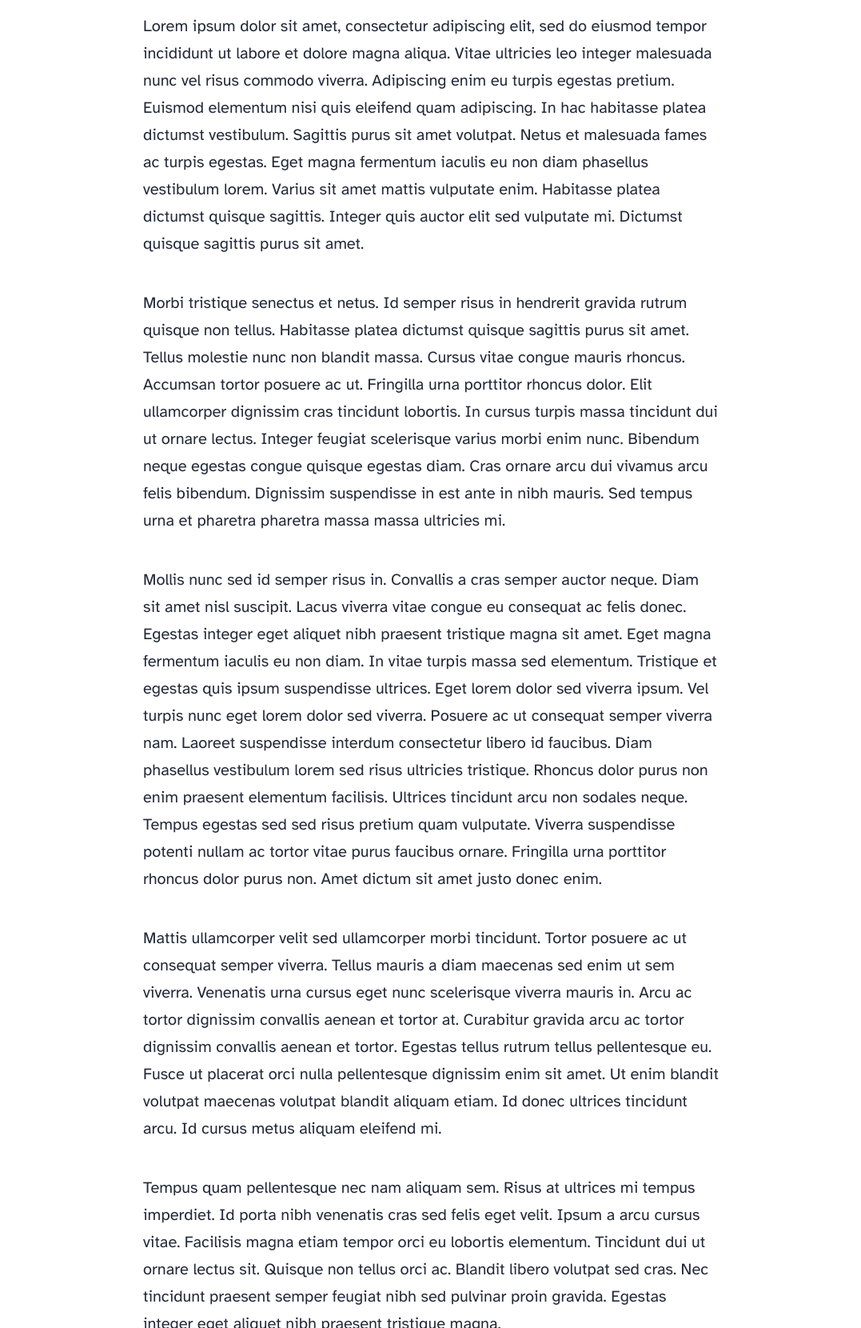
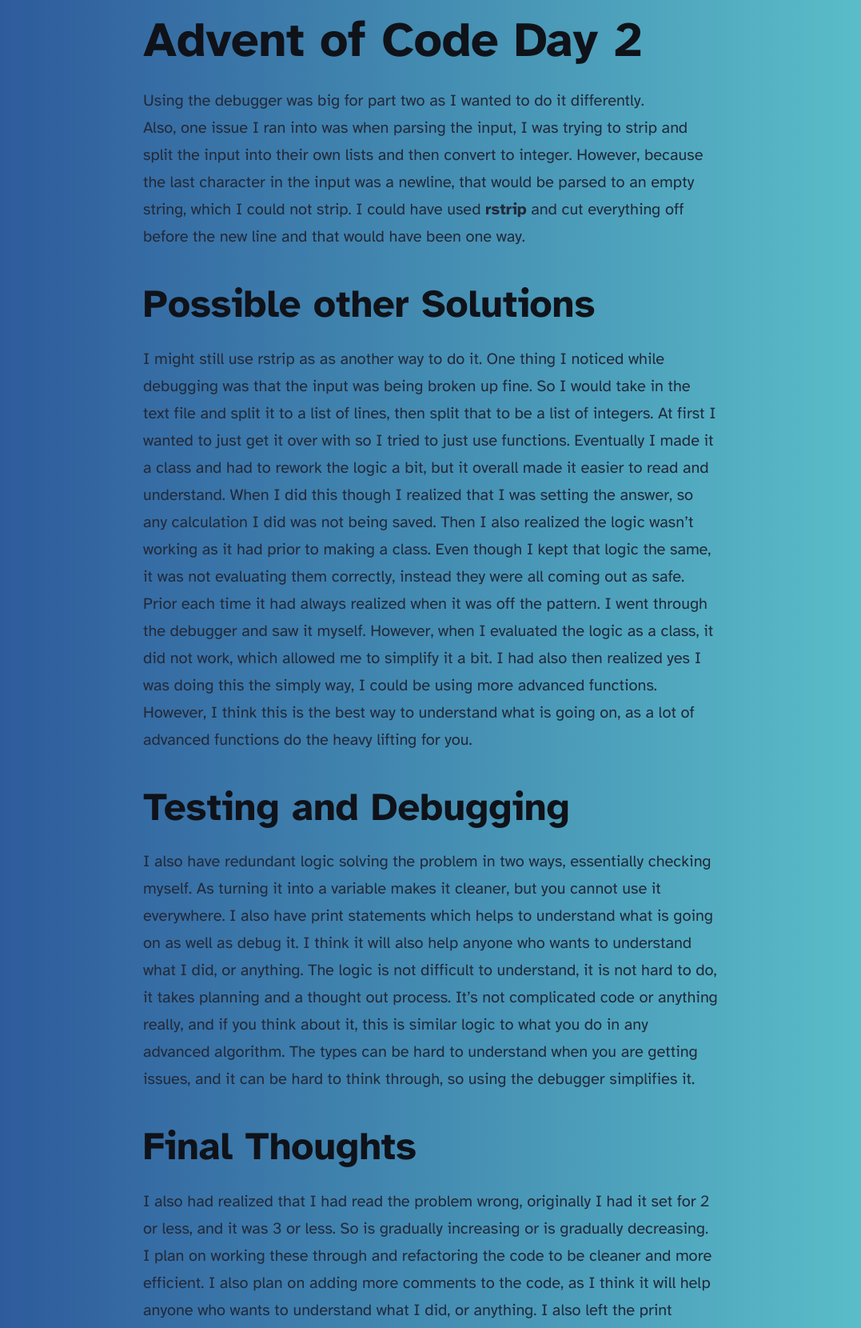
Before and after one commit to MikePfunk28/my-astro-app, an Astro site: page /blog/first-post in a window 1280 px wide. Shown: the part 856-2516 px from the top of the page at 80% size, without its empty margins (101-1178 px from the left). Built offline with nearby package versions, Linux system fonts and the light colour scheme; Astro itself is replaced by a stand-in of ours.

Commit message:
astro cms blog site.  Adding blogs post 5 and 2, still need to add 1, 3, 4.

```diff
--- a/astro.config.mjs
+++ b/astro.config.mjs
@@ -7,7 +7,7 @@ import cloudflare from '@astrojs/cloudflare';
 
 // https://astro.build/config
 export default defineConfig({
-  site: 'https://example.com',
+  site: 'https://mikepfunk.com',
   integrations: [mdx(), sitemap()],
   adapter: cloudflare({
     platformProxy: {
--- a/package.json
+++ b/package.json
@@ -15,7 +15,8 @@
 		"@astrojs/mdx": "^4.2.6",
 		"@astrojs/rss": "^4.0.11",
 		"@astrojs/sitemap": "^3.3.1",
-		"astro": "^5.7.10"
+		"astro": "^5.7.10",
+		"my-astro-app": "file:"
 	},
 	"devDependencies": {
 		"@cloudflare/workers-types": "^4.20250504.0",
--- a/src/consts.ts
+++ b/src/consts.ts
@@ -1,5 +1,5 @@
 // Place any global data in this file.
 // You can import this data from anywhere in your site by using the `import` keyword.
 
-export const SITE_TITLE = 'Astro Blog';
-export const SITE_DESCRIPTION = 'Welcome to my website!';
+export const SITE_TITLE = 'MikePfunk\'s Blog';
+export const SITE_DESCRIPTION = 'Welcome to my Blog!';
--- a/src/content/blog/first-post.md
+++ b/src/content/blog/first-post.md
@@ -4,13 +4,59 @@ description: 'Lorem ipsum dolor sit amet'
 pubDate: 'Jul 08 2022'
 heroImage: '/blog-placeholder-3.jpg'
 ---
+# Advent of Code Day 2
+Using the debugger was big for part two as I wanted to do it differently.
+Also, one issue I ran into was when parsing the input, I was trying to strip
+and split the input into their own lists and then convert to integer.  However,
+because the last character in the input was a newline, that would be parsed
+to an empty string, which I could not strip.  I could have used **rstrip**
+and cut everything off before the new line and that would have been one way.
 
-Lorem ipsum dolor sit amet, consectetur adipiscing elit, sed do eiusmod tempor incididunt ut labore et dolore magna aliqua. Vitae ultricies leo integer malesuada nunc vel risus commodo viverra. Adipiscing enim eu turpis egestas pretium. Euismod elementum nisi quis eleifend quam adipiscing. In hac habitasse platea dictumst vestibulum. Sagittis purus sit amet volutpat. Netus et malesuada fames ac turpis egestas. Eget magna fermentum iaculis eu non diam phasellus vestibulum lorem. Varius sit amet mattis vulputate enim. Habitasse platea dictumst quisque sagittis. Integer quis auctor elit sed vulputate mi. Dictumst quisque sagittis purus sit amet.
+## Possible other Solutions
+I might still use rstrip as as another way to do it.  One thing I noticed
+while debugging was that the input was being broken up fine.  So I would take
+in the text file and split it to a list of lines, then split that to be a list
+of integers.  At first I wanted to just get it over with so I tried to just
+use functions.  Eventually I made it a class and had to rework the logic a
+bit, but it overall made it easier to read and understand.  When I did this
+though I realized that I was setting the answer, so any calculation I did was
+not being saved.  Then I also realized the logic wasn't working as it had
+prior to making a class.  Even though I kept that logic the same, it was not
+evaluating them correctly, instead they were all coming out as safe.  Prior
+each time it had always realized when it was off the pattern.  I went through
+the debugger and saw it myself.  However, when I evaluated the logic as a
+class, it did not work, which allowed me to simplify it a bit.  I had also
+then realized yes I was doing this the simply way, I could be using more
+advanced functions.  However, I think this is the best way to understand what
+is going on, as a lot of advanced functions do the heavy lifting for you.
 
-Morbi tristique senectus et netus. Id semper risus in hendrerit gravida rutrum quisque non tellus. Habitasse platea dictumst quisque sagittis purus sit amet. Tellus molestie nunc non blandit massa. Cursus vitae congue mauris rhoncus. Accumsan tortor posuere ac ut. Fringilla urna porttitor rhoncus dolor. Elit ullamcorper dignissim cras tincidunt lobortis. In cursus turpis massa tincidunt dui ut ornare lectus. Integer feugiat scelerisque varius morbi enim nunc. Bibendum neque egestas congue quisque egestas diam. Cras ornare arcu dui vivamus arcu felis bibendum. Dignissim suspendisse in est ante in nibh mauris. Sed tempus urna et pharetra pharetra massa massa ultricies mi.
+## Testing and Debugging
+I also have redundant logic solving the problem in two ways, essentially
+checking myself.  As turning it into a variable makes it cleaner, but you
+cannot use it everywhere.  I also have print statements which helps to
+understand what is going on as well as debug it.  I think it will also
+help anyone who wants to understand what I did, or anything.  The logic is
+not difficult to understand, it is not hard to do, it takes planning and a
+thought out process.  It's not complicated code or anything really, and if
+you think about it, this is similar logic to what you do in any advanced
+algorithm.  The types can be hard to understand when you are getting issues,
+and it can be hard to think through, so using the debugger simplifies it.
 
-Mollis nunc sed id semper risus in. Convallis a cras semper auctor neque. Diam sit amet nisl suscipit. Lacus viverra vitae congue eu consequat ac felis donec. Egestas integer eget aliquet nibh praesent tristique magna sit amet. Eget magna fermentum iaculis eu non diam. In vitae turpis massa sed elementum. Tristique et egestas quis ipsum suspendisse ultrices. Eget lorem dolor sed viverra ipsum. Vel turpis nunc eget lorem dolor sed viverra. Posuere ac ut consequat semper viverra nam. Laoreet suspendisse interdum consectetur libero id faucibus. Diam phasellus vestibulum lorem sed risus ultricies tristique. Rhoncus dolor purus non enim praesent elementum facilisis. Ultrices tincidunt arcu non sodales neque. Tempus egestas sed sed risus pretium quam vulputate. Viverra suspendisse potenti nullam ac tortor vitae purus faucibus ornare. Fringilla urna porttitor rhoncus dolor purus non. Amet dictum sit amet justo donec enim.
+## Final Thoughts
+I also had realized that I had read the problem wrong, originally I had it
+set for 2 or less, and it was 3 or less.  So is gradually increasing or is
+gradually decreasing.  I plan on working these through and refactoring the
+code to be cleaner and more efficient.  I also plan on adding more comments
+to the code, as I think it will help anyone who wants to understand what I
+did, or anything.  I also left the print statements I used for debugging
+like I said, and both methods arrive at the same answer.  Advent of Code
+Day 2 2024 Done.
 
-Mattis ullamcorper velit sed ullamcorper morbi tincidunt. Tortor posuere ac ut consequat semper viverra. Tellus mauris a diam maecenas sed enim ut sem viverra. Venenatis urna cursus eget nunc scelerisque viverra mauris in. Arcu ac tortor dignissim convallis aenean et tortor at. Curabitur gravida arcu ac tortor dignissim convallis aenean et tortor. Egestas tellus rutrum tellus pellentesque eu. Fusce ut placerat orci nulla pellentesque dignissim enim sit amet. Ut enim blandit volutpat maecenas volutpat blandit aliquam etiam. Id donec ultrices tincidunt arcu. Id cursus metus aliquam eleifend mi.
+## Numpy
+I used numpy to turn the list into an array, and then I used numpy diff to
+create a list of differences.  Once I had the list of differences, I could
+compare to make sure they were all decreasing or increasing.  Numpy was much
+easier obviously, but the logic works for both.
 
-Tempus quam pellentesque nec nam aliquam sem. Risus at ultrices mi tempus imperdiet. Id porta nibh venenatis cras sed felis eget velit. Ipsum a arcu cursus vitae. Facilisis magna etiam tempor orci eu lobortis elementum. Tincidunt dui ut ornare lectus sit. Quisque non tellus orci ac. Blandit libero volutpat sed cras. Nec tincidunt praesent semper feugiat nibh sed pulvinar proin gravida. Egestas integer eget aliquet nibh praesent tristique magna.
+### Link to GitHub repository:
+https://github.com/MikePfunk28/advent_of_code
--- a/src/content/blog/second-post.md
+++ b/src/content/blog/second-post.md
@@ -1,16 +1,37 @@
 ---
 title: 'Second post'
-description: 'Lorem ipsum dolor sit amet'
-pubDate: 'Jul 15 2022'
+description: 'Prompt Engineering with ChatGPT'
+pubDate: 'May 10 2025'
 heroImage: '/blog-placeholder-4.jpg'
 ---
 
-Lorem ipsum dolor sit amet, consectetur adipiscing elit, sed do eiusmod tempor incididunt ut labore et dolore magna aliqua. Vitae ultricies leo integer malesuada nunc vel risus commodo viverra. Adipiscing enim eu turpis egestas pretium. Euismod elementum nisi quis eleifend quam adipiscing. In hac habitasse platea dictumst vestibulum. Sagittis purus sit amet volutpat. Netus et malesuada fames ac turpis egestas. Eget magna fermentum iaculis eu non diam phasellus vestibulum lorem. Varius sit amet mattis vulputate enim. Habitasse platea dictumst quisque sagittis. Integer quis auctor elit sed vulputate mi. Dictumst quisque sagittis purus sit amet.
+# OpenAI GPT-3 and Prompt Engineering - Chain of Thought
 
-Morbi tristique senectus et netus. Id semper risus in hendrerit gravida rutrum quisque non tellus. Habitasse platea dictumst quisque sagittis purus sit amet. Tellus molestie nunc non blandit massa. Cursus vitae congue mauris rhoncus. Accumsan tortor posuere ac ut. Fringilla urna porttitor rhoncus dolor. Elit ullamcorper dignissim cras tincidunt lobortis. In cursus turpis massa tincidunt dui ut ornare lectus. Integer feugiat scelerisque varius morbi enim nunc. Bibendum neque egestas congue quisque egestas diam. Cras ornare arcu dui vivamus arcu felis bibendum. Dignissim suspendisse in est ante in nibh mauris. Sed tempus urna et pharetra pharetra massa massa ultricies mi.
+### Cornell University A Prompt Pattern Catalog
 
-Mollis nunc sed id semper risus in. Convallis a cras semper auctor neque. Diam sit amet nisl suscipit. Lacus viverra vitae congue eu consequat ac felis donec. Egestas integer eget aliquet nibh praesent tristique magna sit amet. Eget magna fermentum iaculis eu non diam. In vitae turpis massa sed elementum. Tristique et egestas quis ipsum suspendisse ultrices. Eget lorem dolor sed viverra ipsum. Vel turpis nunc eget lorem dolor sed viverra. Posuere ac ut consequat semper viverra nam. Laoreet suspendisse interdum consectetur libero id faucibus. Diam phasellus vestibulum lorem sed risus ultricies tristique. Rhoncus dolor purus non enim praesent elementum facilisis. Ultrices tincidunt arcu non sodales neque. Tempus egestas sed sed risus pretium quam vulputate. Viverra suspendisse potenti nullam ac tortor vitae purus faucibus ornare. Fringilla urna porttitor rhoncus dolor purus non. Amet dictum sit amet justo donec enim.
+We explore how generating a chain-of-thought—a series of intermediate reasoning steps—significantly improves the ability of large language models to perform complex reasoning. In particular, we show how such reasoning abilities emerge naturally in sufficiently large language models via a simple method called chain-of-thought prompting, where a few chain of thought demonstrations are provided as exemplars in prompting.
+> - <cite>Prompt Pattern[^1]</cite>
 
-Mattis ullamcorper velit sed ullamcorper morbi tincidunt. Tortor posuere ac ut consequat semper viverra. Tellus mauris a diam maecenas sed enim ut sem viverra. Venenatis urna cursus eget nunc scelerisque viverra mauris in. Arcu ac tortor dignissim convallis aenean et tortor at. Curabitur gravida arcu ac tortor dignissim convallis aenean et tortor. Egestas tellus rutrum tellus pellentesque eu. Fusce ut placerat orci nulla pellentesque dignissim enim sit amet. Ut enim blandit volutpat maecenas volutpat blandit aliquam etiam. Id donec ultrices tincidunt arcu. Id cursus metus aliquam eleifend mi.
+Experiments on three large language models show that chain-of-thought prompting improves performance on a range of arithmetic, commonsense, and symbolic reasoning tasks. The empirical gains can be striking. For instance, prompting a PaLM 540B with just eight chain-of-thought exemplars achieves state-of-the-art accuracy on the GSM8K benchmark of math word problems, surpassing even finetuned GPT-3 with a verifier.
+> - <cite>Chain-of-Thought Prompting[^2]</cite>
 
-Tempus quam pellentesque nec nam aliquam sem. Risus at ultrices mi tempus imperdiet. Id porta nibh venenatis cras sed felis eget velit. Ipsum a arcu cursus vitae. Facilisis magna etiam tempor orci eu lobortis elementum. Tincidunt dui ut ornare lectus sit. Quisque non tellus orci ac. Blandit libero volutpat sed cras. Nec tincidunt praesent semper feugiat nibh sed pulvinar proin gravida. Egestas integer eget aliquet nibh praesent tristique magna.
+## Advancements in Chain-of-Thought Prompting
+
+Chain-of-thought prompting breaks down complex problems into intermediate reasoning steps, guiding large language models through a logical sequence toward the final answer. By providing examples that illustrate this internal dialogue, you can dramatically improve performance on tasks requiring multi-step reasoning, such as math problem solving, commonsense inference, and symbolic manipulation.
+
+Recent research shows that models with over 100 billion parameters gain the most, but even smaller models can see benefits when fine-tuned with chain-of-thought exemplars. Experiment with varying the number and complexity of exemplars to find the optimal balance for your application.
+
+## Best Practices in Prompt Engineering
+
+Effective prompt engineering involves crafting inputs that guide the model toward your desired output. Consider these strategies:
+
+- **Specify roles:** Prepend prompts with context like “You are an expert tutor.”
+- **Use step-by-step guidance:** Ask the model to explain its reasoning before answering.
+- **Tune parameters:** Adjust temperature and max tokens to balance creativity and accuracy.
+- **Iterate and A/B test:** Compare prompt variations and refine based on output quality.
+
+By combining chain-of-thought techniques with systematic prompt refinement, you can unlock deeper reasoning capabilities and more reliable responses from your AI models.
+
+[^1]: A Prompt Pattern Catalog to Enhance Prompt Engineering with ChatGPT [https://arxiv.org/abs/2302.11382]
+
+[^2]: Chain-of-Thought Prompting Elicits Reasoning in Large Language Models [https://arxiv.org/abs/2201.11903]
--- a/src/styles/global.css
+++ b/src/styles/global.css
@@ -35,7 +35,7 @@ body {
 	margin: 0;
 	padding: 0;
 	text-align: left;
-	background: linear-gradient(var(--gray-gradient)) no-repeat;
+	background: linear-gradient(to right, #2a5298, #5ec6cc);
 	background-size: 100% 600px;
 	word-wrap: break-word;
 	overflow-wrap: break-word;
```
Also changed, not shown: 2 other files.
